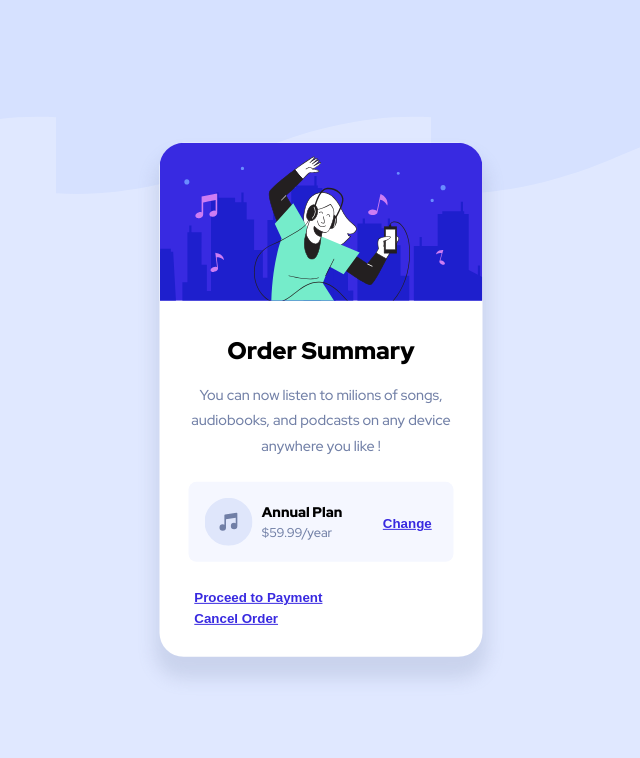
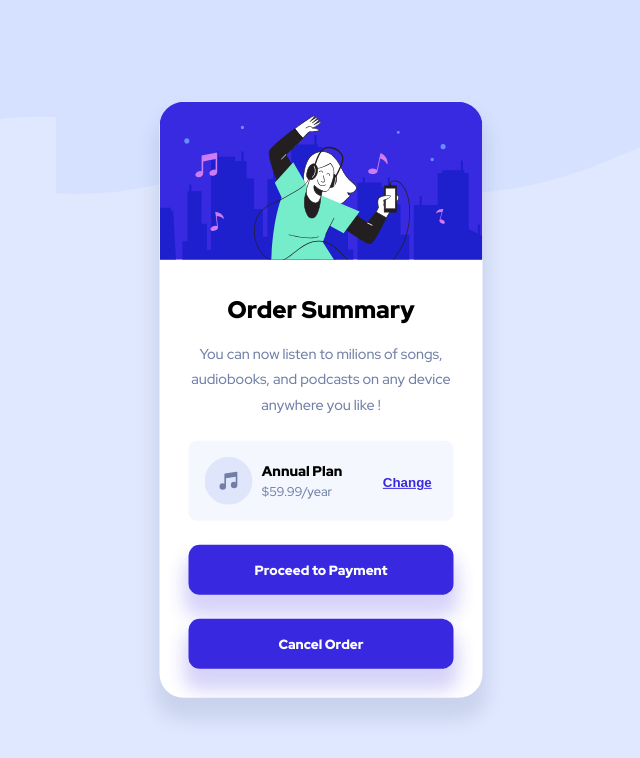
Before and after one commit to tonytangdev/fm-order-summary, a Next.js app: page / in a window 1280 px wide. Shown: the top 758 px of the page, without its empty margins (319-959 px from the left). Built offline with nearby package versions, Linux system fonts and the light colour scheme.

Commit message:
style: primary button

```diff
--- a/components/Button.tsx
+++ b/components/Button.tsx
@@ -3,16 +3,26 @@ import styles from '../styles/Button.module.css'
 
 interface IButtonProps {
     title: string,
-    isLink: boolean
+    isLink?: boolean,
+    isSecondary?: boolean
 }
 
 const Button: React.FunctionComponent<IButtonProps> = ({
     title,
-    isLink
+    isLink,
+    isSecondary
 }) => {
+    let buttonStyles = styles.button
+
+    if (isSecondary) {
+        buttonStyles = styles.seconday
+    } else if (isLink) {
+        buttonStyles = styles.link
+    }
+
     return (
         <>
-            <button className={styles.link}>{title}</button>
+            <button className={`${buttonStyles} ${styles.activeButton}`}>{title}</button>
         </>
     )
 }
--- a/components/Card.tsx
+++ b/components/Card.tsx
@@ -24,7 +24,7 @@ const Card: React.FunctionComponent<ICardProps> = (props) => {
                 <div className={styles.containerItems}>
                     <Item />
                 </div>
-                <div>
+                <div className={styles.containerItems}>
                     <Button title="Proceed to Payment" />
                 </div>
                 <div>
--- a/styles/Button.module.css
+++ b/styles/Button.module.css
@@ -1,12 +1,30 @@
+.button {
+    background-color: hsl(245, 75%, 52%);
+    width: 100%;
+    color: white;
+    font-weight: 900;
+    padding: 1rem;
+    border: none;
+    border-radius: 0.7rem;
+    font-family: 'Red Hat Display', -apple-system, BlinkMacSystemFont, Segoe UI, Roboto, Oxygen,
+    Ubuntu, Cantarell, Fira Sans, Droid Sans, Helvetica Neue, sans-serif;
+    box-shadow: 0px 17px 17px 5px hsla(245, 75%, 52%,0.2);
+    -webkit-box-shadow: 0px 17px 17px 5px hsla(245, 75%, 52%,0.2);
+    -moz-box-shadow: 0px 17px 17px 5px hsla(245, 75%, 52%,0.2);
+}
+
 .link {
     background-color: transparent;
     border: none;
-    cursor: pointer;
     text-decoration: underline;
     color: hsl(245, 75%, 52%);
     font-weight: 700;
 }
 
-.link:active {
+.activeButton {
+    cursor: pointer;
+}
+
+.activeButton:active {
     opacity: 0.5;
 }
```
